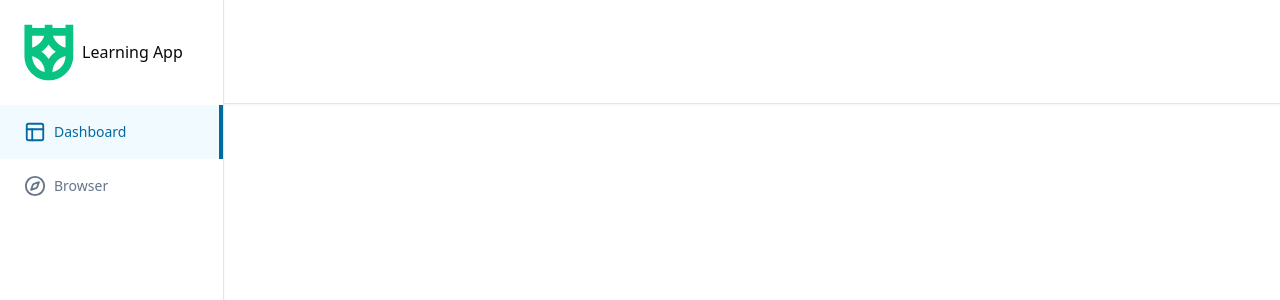
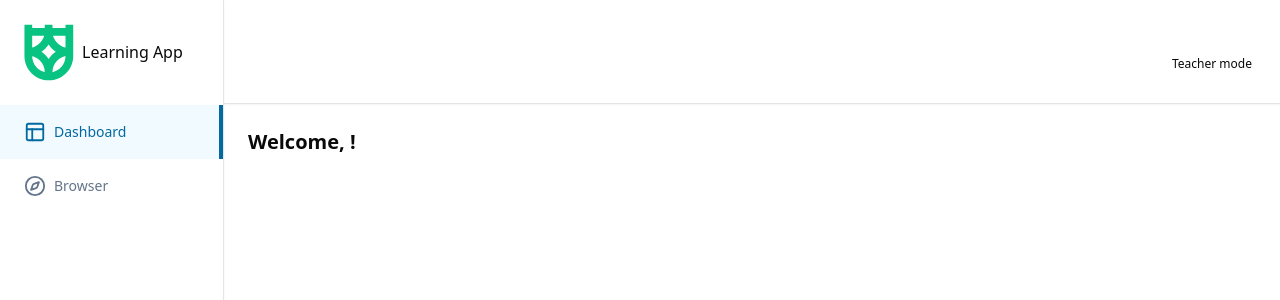
Before and after one commit to JoelMbithi/FullStackDev, a Next.js app in the folder learningapp/: page / in a window 1280 px wide. Shown: the top 300 px of the page. Built offline with nearby package versions, Linux system fonts and the light colour scheme; no server answers.

Commit message:
Handled the Teacger mode and added the teacter routes

```diff
--- /dev/null
+++ b/learningapp/app/(Dashboard)/(routes)/teacher/analytics/page.tsx
@@ -0,0 +1,9 @@
+const Analytics = () => {
+    return (
+        <div>
+            Analytics page!
+        </div>
+     );
+}
+
+export default Analytics;
--- /dev/null
+++ b/learningapp/app/(Dashboard)/(routes)/teacher/courses/page.tsx
@@ -0,0 +1,9 @@
+const CoursePage = () => {
+    return (
+        <div>
+            course
+        </div>
+     );
+}
+
+export default CoursePage;
--- a/learningapp/app/(Dashboard)/_components/SidebarRoutes.tsx
+++ b/learningapp/app/(Dashboard)/_components/SidebarRoutes.tsx
@@ -1,6 +1,7 @@
 "use client"
-import { Compass, Layout } from "lucide-react";
+import { BarChart, Compass, Layout, List } from "lucide-react";
 import { SidebarItem } from "./SidebarItem";
+import { usePathname } from "next/navigation";
 
 
 
@@ -16,10 +17,26 @@
     label: "Browser",
     href:"/search"
 }
+];
+
+const teacherRoutes = [
+    {
+        icon: List,
+        label: "Courses",
+        href:"/teacher/courses"
+    },
+    {
+        icon:BarChart,
+        label: "Analytics",
+        href:"/teacher/analytics"
+    }
 ]
 
 const SidebarRoutes = () => {
-    const routes = guestRoutes;
+
+    const pathname = usePathname();
+    const isTeacherPage = pathname.includes("/teacher");
+    const routes = isTeacherPage ? teacherRoutes : guestRoutes;
     return (
         <div  className="flex flex-col w-full">
             {routes.map((route) => (
--- a/learningapp/app/(Dashboard)/layout.tsx
+++ b/learningapp/app/(Dashboard)/layout.tsx
@@ -18,7 +18,7 @@
             <div className="hidden md:flex h-full w-56 flex-col fixed inset-y-0 z-50">
              <Sidebar />
             </div>
-            <main className="md:pl-56 h-full relative z-20">
+            <main className="md:pl-56 pt-[80px] h-full relative z-20">
 
             {children}
             </main>
--- a/learningapp/components/NavbarRoutes.tsx
+++ b/learningapp/components/NavbarRoutes.tsx
@@ -1,9 +1,44 @@
-import { UserButton } from "@clerk/nextjs"
+"use client";
+import { UserButton, useUser } from "@clerk/nextjs";
+import { usePathname } from "next/navigation";
+import { Button } from '@/components/ui/button';
+import { LogOut } from "lucide-react";
+import Link from "next/link";
 
 export const NavbarRoutes = () => {
+    const { user } = useUser();
+    const pathname = usePathname();
+
+    // Check if user is in a teacher-related or player-related page
+    const isTeacherPage = pathname?.startsWith("/teacher");
+    const isPlayerPage = pathname?.startsWith("/chapter");
+
     return (
         <div className="flex gap-x-2 ml-auto">
-            <UserButton />
+            {/* Show "Exit" when on /teacher or /chapter pages */}
+
+            {isTeacherPage || isPlayerPage ? (
+                  <Link href="/">
+                <Button
+                    size="sm"
+                    variant="ghost"
+
+                >
+                    <LogOut className="h-4 w-4 mr-2"/>
+                    Exit
+                </Button>
+                </Link>
+            ) : (
+                // Show "Teacher mode" when NOT on teacher/chapter pages
+                <Link href="/teacher/courses">
+                    <Button size="sm" variant="ghost">
+                        Teacher mode
+                    </Button>
+                </Link>
+            )}
+
+            {/* User profile button */}
+            <UserButton afterSignOutUrl="/" />
         </div>
-    )
+    );
 }
--- /dev/null
+++ b/learningapp/components/ui/button.tsx
@@ -0,0 +1,57 @@
+import * as React from "react"
+import { Slot } from "@radix-ui/react-slot"
+import { cva, type VariantProps } from "class-variance-authority"
+
+import { cn } from "@/lib/utils"
+
+const buttonVariants = cva(
+  "inline-flex items-center justify-center gap-2 whitespace-nowrap rounded-md text-sm font-medium transition-colors focus-visible:outline-none focus-visible:ring-1 focus-visible:ring-ring disabled:pointer-events-none disabled:opacity-50 [&_svg]:pointer-events-none [&_svg]:size-4 [&_svg]:shrink-0",
+  {
+    variants: {
+      variant: {
+        default:
+          "bg-primary text-primary-foreground shadow hover:bg-primary/90",
+        destructive:
+          "bg-destructive text-destructive-foreground shadow-sm hover:bg-destructive/90",
+        outline:
+          "border border-input bg-background shadow-sm hover:bg-accent hover:text-accent-foreground",
+        secondary:
+          "bg-secondary text-secondary-foreground shadow-sm hover:bg-secondary/80",
+        ghost: "hover:bg-accent hover:text-accent-foreground",
+        link: "text-primary underline-offset-4 hover:underline",
+      },
+      size: {
+        default: "h-9 px-4 py-2",
+        sm: "h-8 rounded-md px-3 text-xs",
+        lg: "h-10 rounded-md px-8",
+        icon: "h-9 w-9",
+      },
+    },
+    defaultVariants: {
+      variant: "default",
+      size: "default",
+    },
+  }
+)
+
+export interface ButtonProps
+  extends React.ButtonHTMLAttributes<HTMLButtonElement>,
+    VariantProps<typeof buttonVariants> {
+  asChild?: boolean
+}
+
+const Button = React.forwardRef<HTMLButtonElement, ButtonProps>(
+  ({ className, variant, size, asChild = false, ...props }, ref) => {
+    const Comp = asChild ? Slot : "button"
+    return (
+      <Comp
+        className={cn(buttonVariants({ variant, size, className }))}
+        ref={ref}
+        {...props}
+      />
+    )
+  }
+)
+Button.displayName = "Button"
+
+export { Button, buttonVariants }
--- a/learningapp/package.json
+++ b/learningapp/package.json
@@ -11,6 +11,7 @@
   "dependencies": {
     "@clerk/nextjs": "^6.12.0",
     "@radix-ui/react-dialog": "^1.1.6",
+    "@radix-ui/react-slot": "^1.1.2",
     "class-variance-authority": "^0.7.1",
     "clsx": "^2.1.1",
     "lucide-react": "^0.475.0",
```
Also changed, not shown: 1 other file (tests, documents, lock files or other folders).
